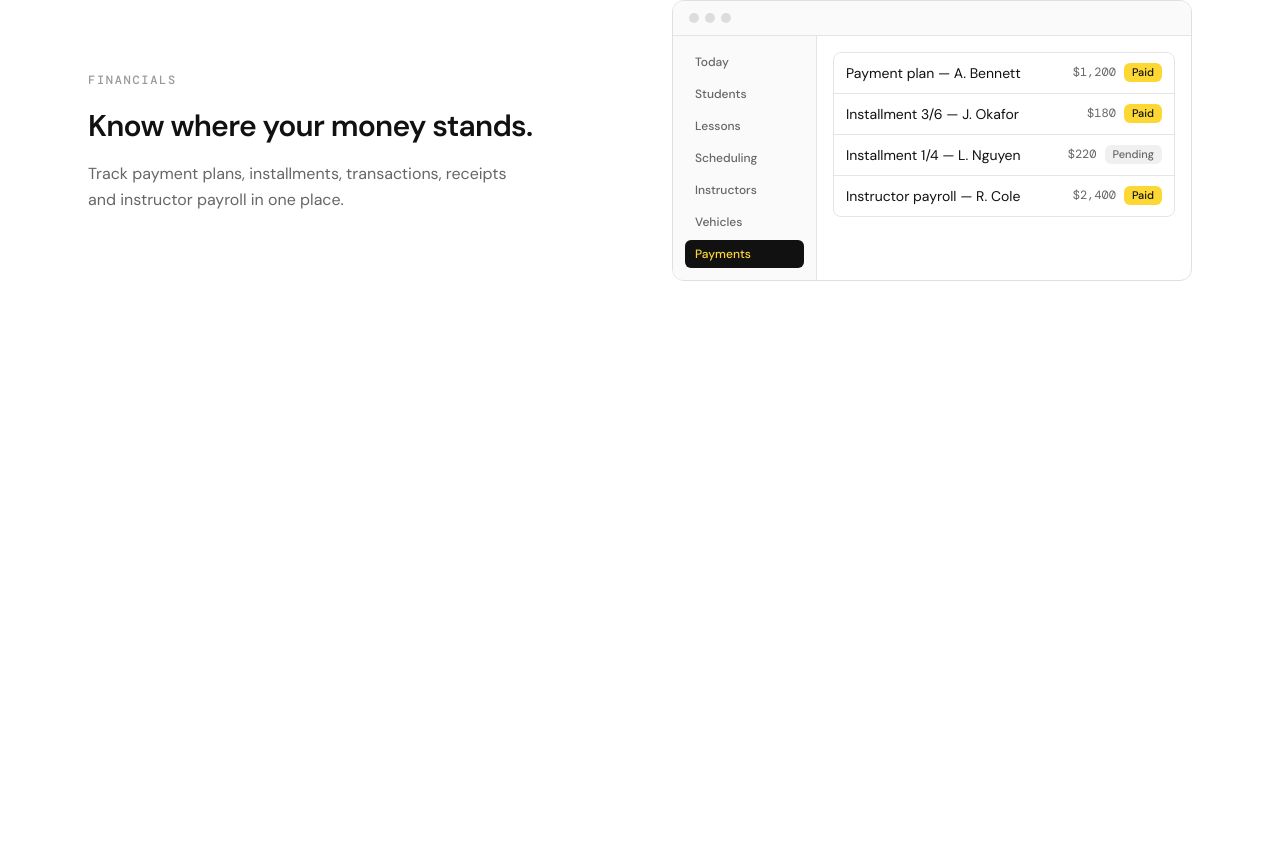
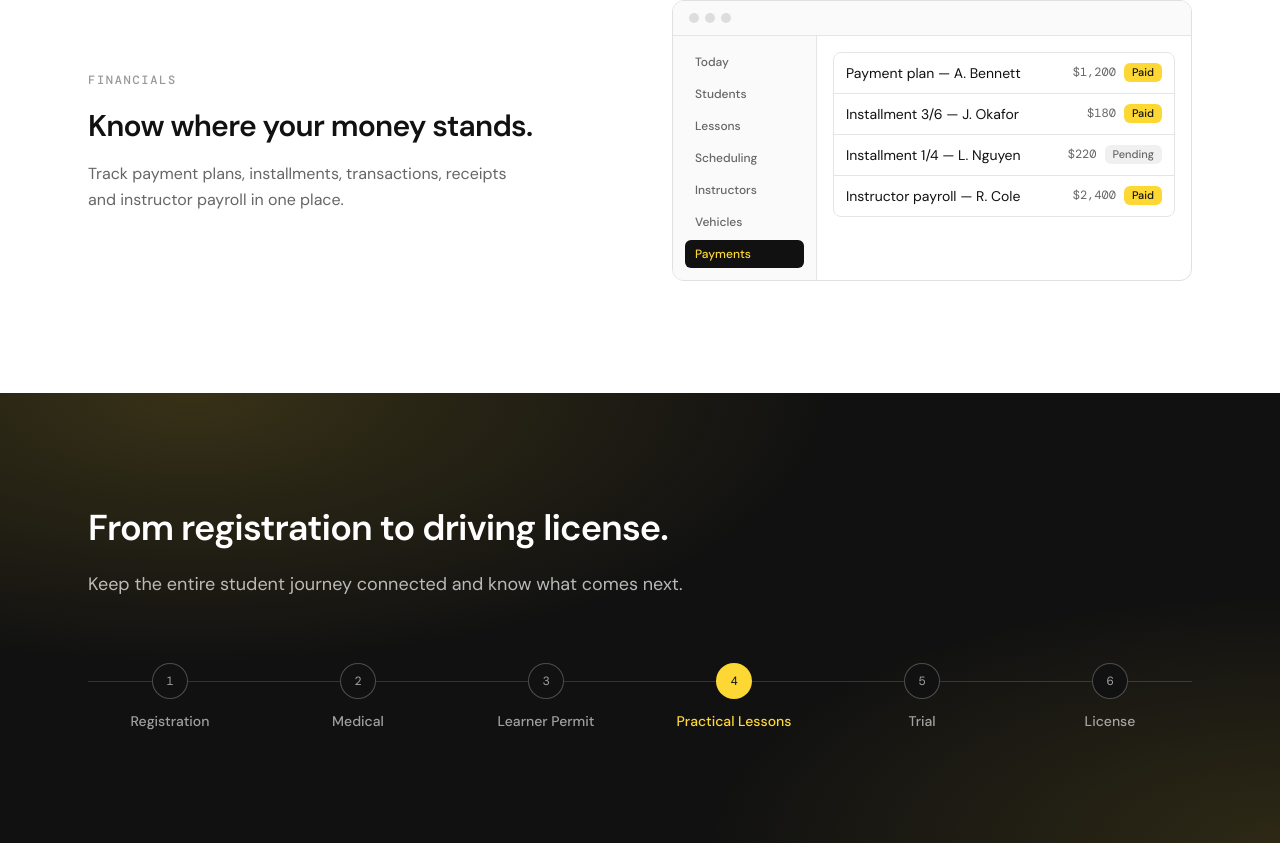
Before and after one commit to Steerly/website, a Next.js app: page / in a window 1280 px wide. Shown: the part 3373-4216 px from the top of the page. Before the commit the page ends 3766 px from the top, so only its background shows below. Built offline with nearby package versions, Linux system fonts and the light colour scheme; no server answers.

Commit message:
add student journey section

```diff
--- /dev/null
+++ b/app/components/student-journey.tsx
@@ -0,0 +1,76 @@
+import { Reveal } from "./reveal";
+
+const stages = [
+  "Registration",
+  "Medical",
+  "Learner Permit",
+  "Practical Lessons",
+  "Trial",
+  "License",
+];
+
+const activeStage = "Practical Lessons";
+
+export function StudentJourney() {
+  return (
+    <section
+      id="how-it-works"
+      className="relative overflow-hidden bg-black"
+      style={{
+        backgroundImage:
+          "radial-gradient(50% 60% at 15% 0%, rgba(253,216,53,0.16), transparent), radial-gradient(45% 55% at 100% 100%, rgba(253,216,53,0.12), transparent)",
+      }}
+    >
+      <div className="relative mx-auto max-w-6xl px-6 py-20 sm:py-28">
+        <Reveal>
+          <div className="max-w-2xl">
+            <h2 className="text-3xl font-semibold leading-tight tracking-tight text-white sm:text-4xl">
+              From registration to driving license.
+            </h2>
+            <p className="mt-5 text-lg leading-relaxed text-white/70">
+              Keep the entire student journey connected and know what comes
+              next.
+            </p>
+          </div>
+        </Reveal>
+
+        <Reveal>
+          <div className="relative mt-16">
+            <span
+              aria-hidden="true"
+              className="absolute left-0 right-0 top-4.5 hidden h-px bg-white/15 sm:block"
+            />
+            <ol className="relative flex flex-col gap-6 sm:flex-row sm:items-start sm:justify-between">
+              {stages.map((stage, i) => {
+                const isActive = stage === activeStage;
+                return (
+                  <li
+                    key={stage}
+                    className="flex items-center gap-3 sm:flex-1 sm:flex-col sm:items-center sm:gap-3"
+                  >
+                    <span
+                      className={`z-10 flex h-9 w-9 shrink-0 items-center justify-center rounded-full font-mono text-xs ${
+                        isActive
+                          ? "bg-yellow text-black"
+                          : "border border-white/25 bg-black text-white/60"
+                      }`}
+                    >
+                      {i + 1}
+                    </span>
+                    <span
+                      className={`text-sm font-medium sm:text-center ${
+                        isActive ? "text-yellow" : "text-white/60"
+                      }`}
+                    >
+                      {stage}
+                    </span>
+                  </li>
+                );
+              })}
+            </ol>
+          </div>
+        </Reveal>
+      </div>
+    </section>
+  );
+}
--- a/app/page.tsx
+++ b/app/page.tsx
@@ -4,6 +4,7 @@ import { ProductStrip } from "./components/product-strip";
 import { ProblemSection } from "./components/problem-section";
 import { CapabilitiesSection } from "./components/capabilities-section";
 import { ShowcaseSection } from "./components/showcase-section";
+import { StudentJourney } from "./components/student-journey";
 
 export default function Home() {
   return (
@@ -15,6 +16,7 @@ export default function Home() {
         <ProblemSection />
         <CapabilitiesSection />
         <ShowcaseSection />
+        <StudentJourney />
       </main>
     </>
   );
```
Also changed, not shown: 1 other file (tests, documents, lock files or other folders).
